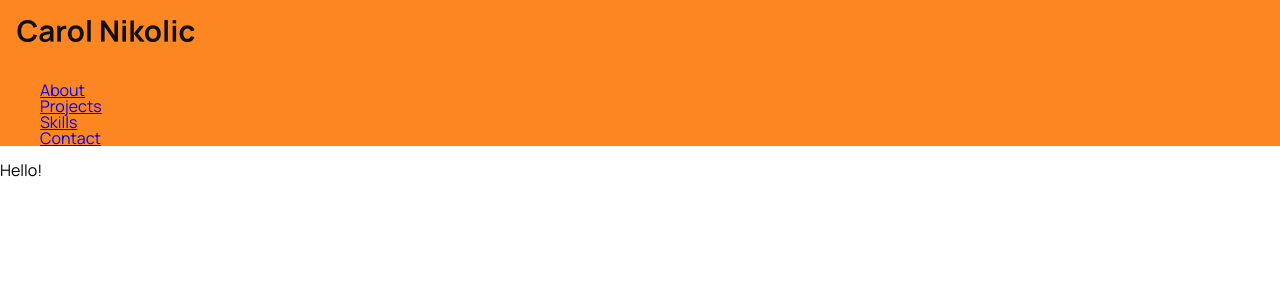
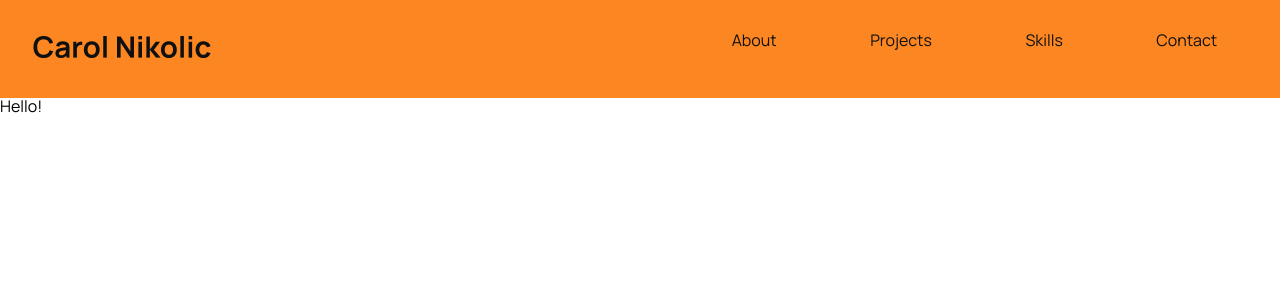
Before and after one commit to CarolANikolic/portfolio, a Next.js app: page / in a window 1280 px wide. Shown: the top 300 px of the page. Built offline with nearby package versions, Linux system fonts and the light colour scheme.

Commit message:
style: position and add style nav bar list items.

```diff
--- a/components/NavBar/index.js
+++ b/components/NavBar/index.js
@@ -21,18 +21,18 @@ export default function NavBar() {
             </div>
 
             <nav>
-                <ul>
+                <ul className={styles.navList}>
                     <li>
-                        <Link href="#about">About</Link>
+                        <Link href="#about" className={styles.navListItem}>About</Link>
                     </li>
                     <li>
-                        <Link href="#projects">Projects</Link>
+                        <Link href="#projects" className={styles.navListItem}>Projects</Link>
                     </li>
                     <li>
-                        <Link href="#skills">Skills</Link>
+                        <Link href="#skills" className={styles.navListItem}>Skills</Link>
                     </li>
                     <li>
-                        <Link href="#contact">Contact</Link>
+                        <Link href="#contact" className={styles.navListItem}>Contact</Link>
                     </li>
                 </ul>
             </nav>
--- a/components/NavBar/index.module.css
+++ b/components/NavBar/index.module.css
@@ -1,3 +1,20 @@
 .header {
     background-color: var(--orange);
+
+    display: grid;
+    grid-template-columns: repeat(2, minmax(0, 1fr));
+    gap: 10px;
+
+    padding: 1rem;
 }
+
+.navList {
+    display: flex;
+    justify-content: space-around;
+    align-items: center;
+}
+
+.navListItem {
+    text-decoration: none;
+    color: var(--black);
+}
```
